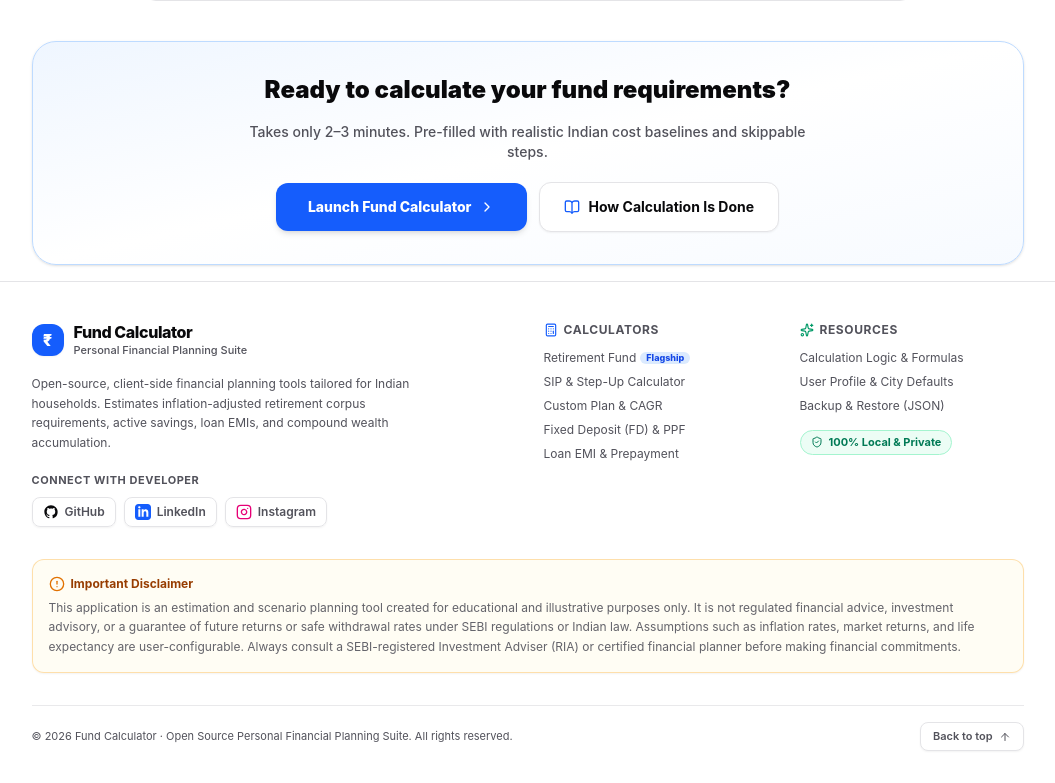
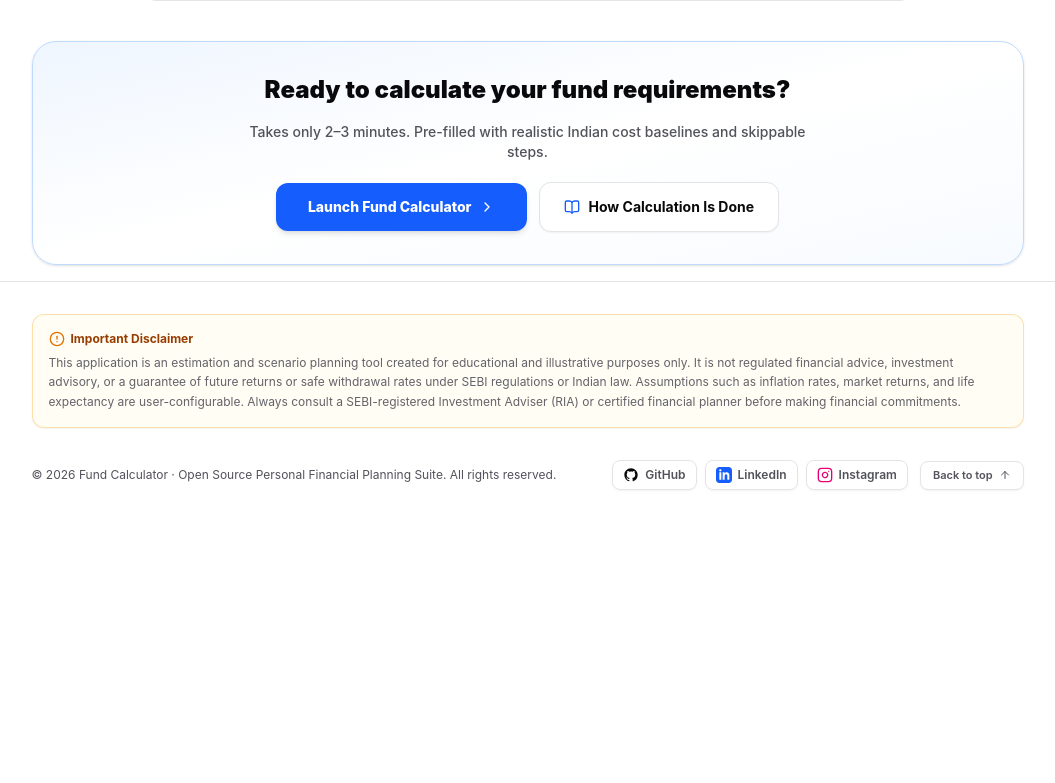
Before and after one commit to deepankarsandy/fund-calculator, a React (Vite) app: page / in a window 1280 px wide. Shown: the part 2787-3570 px from the top of the page, without its empty margins (105-1160 px from the left). After the commit the page ends 3309 px from the top, so only its background shows below. Built offline with nearby package versions, Linux system fonts and the light colour scheme.

Commit message:
clean footer

```diff
--- a/src/components/layout/AppFooter.tsx
+++ b/src/components/layout/AppFooter.tsx
@@ -1,16 +1,5 @@
-import { ShieldCheck, Calculator, ArrowUp, AlertCircle, Sparkles } from 'lucide-react'
+import { ArrowUp, AlertCircle } from 'lucide-react'
 import { SocialLinks } from '@/components/ui/SocialLinks'
-import {
-  navigateToHome,
-  navigateToCalculator,
-  navigateToSIP,
-  navigateToInvestment,
-  navigateToFD,
-  navigateToLoanEMI,
-  navigateToLogic,
-  navigateToProfile,
-  navigateToExportImport,
-} from '@/lib/router'
 
 export function AppFooter() {
   const scrollToTop = () => {
@@ -19,149 +8,7 @@ export function AppFooter() {
 
   return (
     <footer className="border-t border-border bg-card/70 backdrop-blur-xs text-foreground mt-auto">
-      <div className="max-w-5xl mx-auto px-4 pt-10 pb-8 space-y-8">
-        {/* Top Grid: Brand & Navigation */}
-        <div className="grid grid-cols-1 md:grid-cols-4 gap-8">
-          {/* Col 1: Brand & Socials */}
-          <div className="space-y-4 md:col-span-2">
-            <div className="flex items-center gap-2.5">
-              <button
-                type="button"
-                onClick={() => navigateToHome()}
-                className="flex items-center gap-2.5 text-left cursor-pointer group"
-                title="Return to Home"
-              >
-                <div className="w-8 h-8 rounded-xl bg-blue-600 text-white flex items-center justify-center font-black text-base shadow-xs group-hover:bg-blue-700 transition-colors">
-                  ₹
-                </div>
-                <div>
-                  <h3 className="font-extrabold text-sm sm:text-base text-foreground leading-tight tracking-tight">
-                    Fund Calculator
-                  </h3>
-                  <p className="text-[11px] text-muted-foreground font-medium">
-                    Personal Financial Planning Suite
-                  </p>
-                </div>
-              </button>
-            </div>
-
-            <p className="text-xs text-muted-foreground leading-relaxed max-w-sm">
-              Open-source, client-side financial planning tools tailored for Indian households.
-              Estimates inflation-adjusted retirement corpus requirements, active savings, loan
-              EMIs, and compound wealth accumulation.
-            </p>
-
-            {/* Social Links */}
-            <div className="space-y-2 pt-1">
-              <span className="text-[11px] font-bold text-muted-foreground uppercase tracking-wider block">
-                Connect with Developer
-              </span>
-              <SocialLinks />
-            </div>
-          </div>
-
-          {/* Col 2: Financial Calculators */}
-          <div className="space-y-3">
-            <h4 className="text-xs font-bold uppercase tracking-wider text-muted-foreground flex items-center gap-1.5">
-              <Calculator className="w-3.5 h-3.5 text-blue-600 dark:text-blue-400" />
-              <span>Calculators</span>
-            </h4>
-            <ul className="space-y-2 text-xs">
-              <li>
-                <button
-                  type="button"
-                  onClick={() => navigateToCalculator(1)}
-                  className="text-muted-foreground hover:text-blue-600 dark:hover:text-blue-400 transition-colors cursor-pointer flex items-center gap-1"
-                >
-                  <span>Retirement Fund</span>
-                  <span className="text-[9px] font-extrabold px-1.5 py-0.2 rounded-full bg-blue-100 dark:bg-blue-950 text-blue-700 dark:text-blue-300">
-                    Flagship
-                  </span>
-                </button>
-              </li>
-              <li>
-                <button
-                  type="button"
-                  onClick={() => navigateToSIP()}
-                  className="text-muted-foreground hover:text-blue-600 dark:hover:text-blue-400 transition-colors cursor-pointer"
-                >
-                  SIP & Step-Up Calculator
-                </button>
-              </li>
-              <li>
-                <button
-                  type="button"
-                  onClick={() => navigateToInvestment()}
-                  className="text-muted-foreground hover:text-blue-600 dark:hover:text-blue-400 transition-colors cursor-pointer"
-                >
-                  Custom Plan & CAGR
-                </button>
-              </li>
-              <li>
-                <button
-                  type="button"
-                  onClick={() => navigateToFD()}
-                  className="text-muted-foreground hover:text-blue-600 dark:hover:text-blue-400 transition-colors cursor-pointer"
-                >
-                  Fixed Deposit (FD) & PPF
-                </button>
-              </li>
-              <li>
-                <button
-                  type="button"
-                  onClick={() => navigateToLoanEMI()}
-                  className="text-muted-foreground hover:text-blue-600 dark:hover:text-blue-400 transition-colors cursor-pointer"
-                >
-                  Loan EMI & Prepayment
-                </button>
-              </li>
-            </ul>
-          </div>
-
-          {/* Col 3: Resources & Settings */}
-          <div className="space-y-3">
-            <h4 className="text-xs font-bold uppercase tracking-wider text-muted-foreground flex items-center gap-1.5">
-              <Sparkles className="w-3.5 h-3.5 text-emerald-600 dark:text-emerald-400" />
-              <span>Resources</span>
-            </h4>
-            <ul className="space-y-2 text-xs">
-              <li>
-                <button
-                  type="button"
-                  onClick={() => navigateToLogic()}
-                  className="text-muted-foreground hover:text-blue-600 dark:hover:text-blue-400 transition-colors cursor-pointer"
-                >
-                  Calculation Logic & Formulas
-                </button>
-              </li>
-              <li>
-                <button
-                  type="button"
-                  onClick={() => navigateToProfile()}
-                  className="text-muted-foreground hover:text-blue-600 dark:hover:text-blue-400 transition-colors cursor-pointer"
-                >
-                  User Profile & City Defaults
-                </button>
-              </li>
-              <li>
-                <button
-                  type="button"
-                  onClick={() => navigateToExportImport()}
-                  className="text-muted-foreground hover:text-blue-600 dark:hover:text-blue-400 transition-colors cursor-pointer"
-                >
-                  Backup & Restore (JSON)
-                </button>
-              </li>
-              <li>
-                <div className="inline-flex items-center gap-1.5 text-[11px] font-bold text-emerald-700 dark:text-emerald-400 bg-emerald-50 dark:bg-emerald-950/60 px-2.5 py-1 rounded-full border border-emerald-200 dark:border-emerald-800 mt-2">
-                  <ShieldCheck className="w-3 h-3" />
-                  <span>100% Local & Private</span>
-                </div>
-              </li>
-            </ul>
-          </div>
-        </div>
-
+      <div className="max-w-5xl mx-auto px-4 py-6 sm:py-8 space-y-6">
         {/* Disclaimer Callout Box */}
         <div className="rounded-xl border border-amber-500/30 bg-amber-50/50 dark:bg-amber-950/20 p-4 text-xs text-muted-foreground space-y-1.5 shadow-xs">
           <div className="flex items-center gap-1.5 text-amber-800 dark:text-amber-300 font-bold">
@@ -178,13 +25,15 @@ export function AppFooter() {
           </p>
         </div>
 
-        {/* Bottom Bar: Copyright & Back to Top */}
-        <div className="pt-4 border-t border-border/80 flex flex-col sm:flex-row items-center justify-between gap-3 text-xs text-muted-foreground">
-          <p className="text-center sm:text-left text-[11px]">
+        {/* Bottom Bar: Copyright, Social Links & Back to Top */}
+        <div className="pt-2 flex flex-col md:flex-row items-center justify-between gap-4 text-xs text-muted-foreground">
+          <p className="text-center md:text-left text-[11px] sm:text-xs">
             © {new Date().getFullYear()} Fund Calculator · Open Source Personal Financial Planning
             Suite. All rights reserved.
           </p>
 
+          <div className="flex flex-wrap items-center justify-center gap-3">
+            <SocialLinks />
             <button
               type="button"
               onClick={scrollToTop}
@@ -196,6 +45,7 @@ export function AppFooter() {
             </button>
           </div>
         </div>
+      </div>
     </footer>
   )
 }
```
Also changed, not shown: 1 other file (tests, documents, lock files or other folders). Lines whose indentation alone changed are shown as unchanged.
